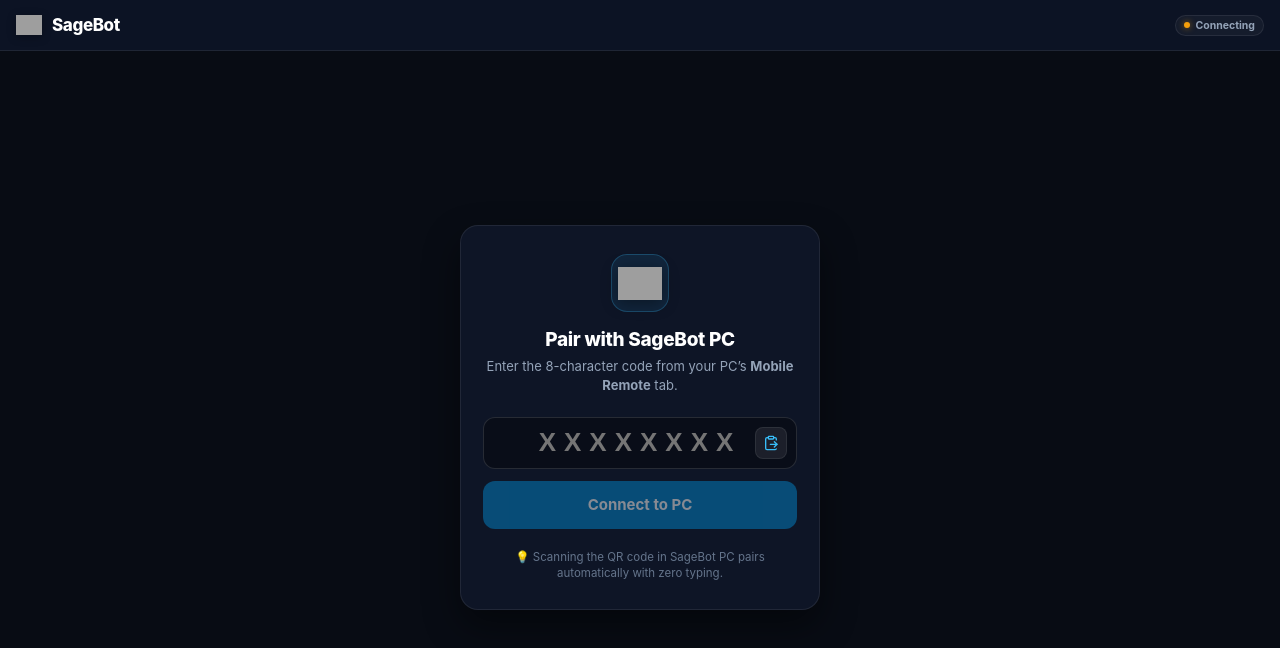
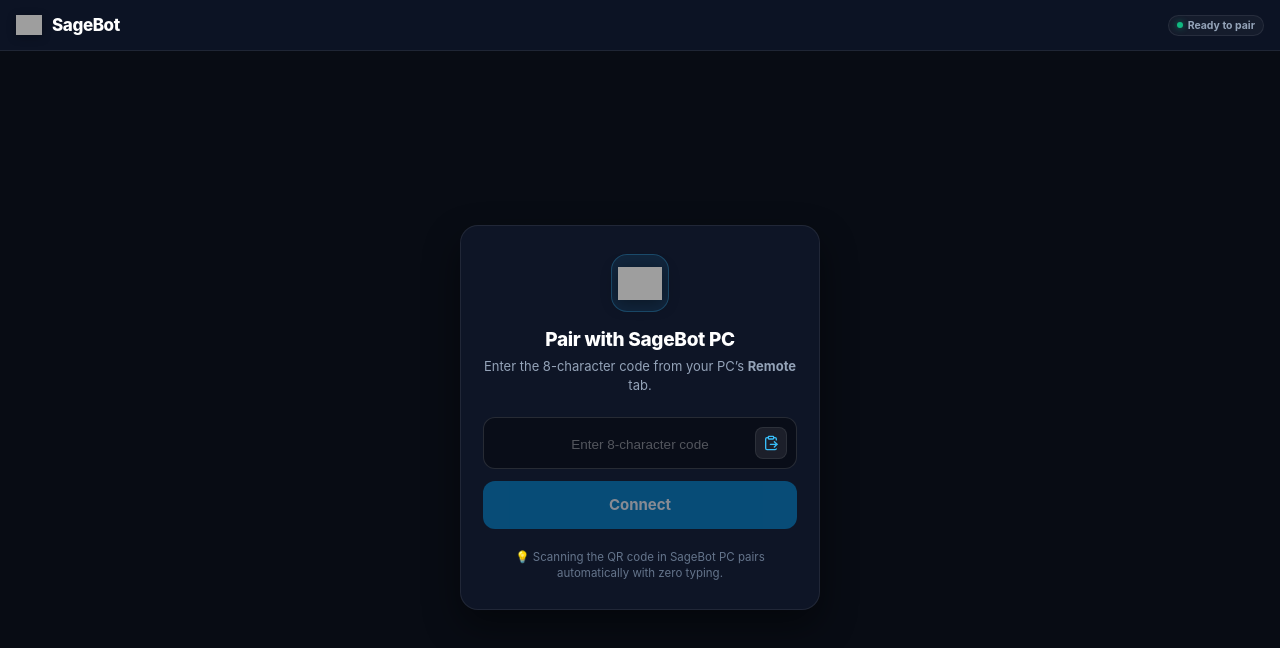
Before and after one commit to 18mzu/sagebot-remote, a React (Vite) app: page / in a window 1280 px wide. Shown: the top 648 px of the page. Built offline with nearby package versions, Linux system fonts and the light colour scheme; grey boxes are pictures that could not be loaded.

Commit message:
style: set ready to pair indicator and sleek code input placeholder

```diff
--- a/src/App.css
+++ b/src/App.css
@@ -482,21 +482,28 @@ body {
   width: 100%;
   height: 52px;
   text-align: center;
-  font-size: 26px;
-  font-weight: 800;
-  letter-spacing: 8px;
+  font-size: 20px;
+  font-weight: 800;
+  letter-spacing: 4px;
   background: rgba(0, 0, 0, 0.35);
   border: 1px solid rgba(255, 255, 255, 0.12);
   border-radius: 12px;
-  color: #ffffff;
+  color: #00f0b5;
   outline: none;
   padding: 0 44px;
-  transition: border-color 0.15s ease;
+  transition: all 0.2s ease;
+}
+
+.sleek-pin-input::placeholder {
+  font-size: 13.5px;
+  font-weight: 500;
+  letter-spacing: normal;
+  color: rgba(255, 255, 255, 0.3);
 }
 
 .sleek-pin-input:focus {
-  border-color: var(--accent-cyan);
-  box-shadow: 0 0 0 3px rgba(56, 189, 248, 0.15);
+  border-color: #00f0b5;
+  box-shadow: 0 0 0 3px rgba(0, 240, 181, 0.15);
 }
 
 .paste-action-btn {
--- a/src/App.tsx
+++ b/src/App.tsx
@@ -749,8 +749,10 @@ export function App() {
             </>
           ) : (
             <div className="header-status-pill-subtle">
-              <span className={`status-micro-dot ${isConnected ? 'green' : 'amber'}`}></span>
-              <span className="status-micro-text">{isConnected ? 'v4.0' : 'Connecting'}</span>
+              <span className={`status-micro-dot ${isConnecting ? 'amber' : 'green'}`}></span>
+              <span className="status-micro-text">
+                {isConnecting ? 'Connecting...' : isConnected ? 'Connected' : 'Ready to pair'}
+              </span>
             </div>
           )}
         </div>
@@ -766,7 +768,7 @@ export function App() {
 
             <h2 className="pairing-main-title">Pair with SageBot PC</h2>
             <p className="pairing-main-desc">
-              Enter the 8-character code from your PC’s <strong>Mobile Remote</strong> tab.
+              Enter the 8-character code from your PC’s <strong>Remote</strong> tab.
             </p>
 
             <div className="code-input-container">
@@ -774,7 +776,7 @@ export function App() {
                 <input
                   type="text"
                   maxLength={8}
-                  placeholder="XXXXXXXX"
+                  placeholder="Enter 8-character code"
                   value={pinInput}
                   onChange={(e) => setPinInput(e.target.value.toUpperCase())}
                   className="sleek-pin-input tabular-nums"
@@ -802,7 +804,7 @@ export function App() {
                     <RefreshCw size={15} className="spin" /> Connecting...
                   </span>
                 ) : (
-                  'Connect to PC'
+                  'Connect'
                 )}
               </button>
             </div>
```
